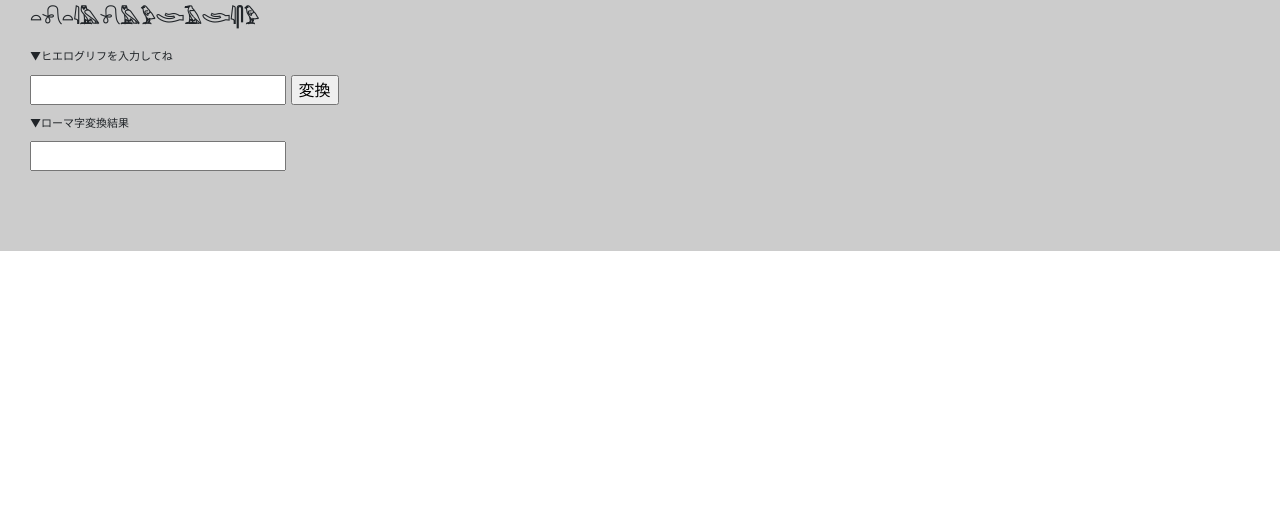
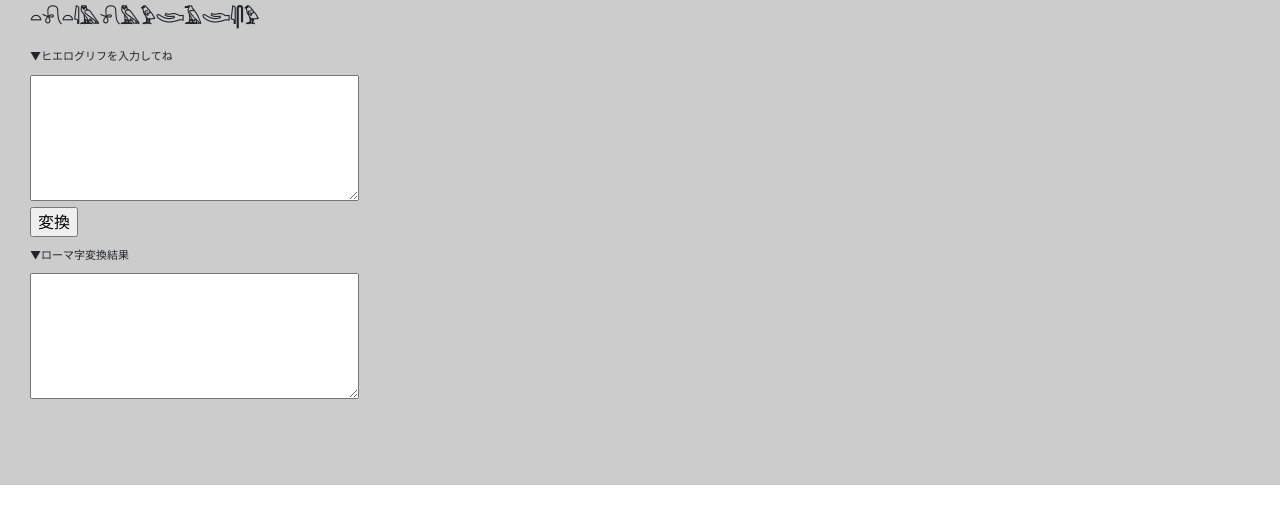
Before and after one commit to pyonmaru/hieroglyph, a plain HTML site: page index.html in a window 1280 px wide. Shown: the part 85-608 px from the top of the page. Drawn offline with nearby package versions, Linux system fonts and the light colour scheme.

Commit message:
Update index.html

```diff
--- a/index.html
+++ b/index.html
@@ -49,10 +49,11 @@
 
         <div style="display:inline-block;">
         <label>▼ヒエログリフを入力してね</label><br>
-          <input type="text" id="dat">
+          <textarea id="dat" cols="30" rows="5"></textarea>
+          <br>
           <input type="button" value="変換" onClick="repStr()">
           <br>
           <label>▼ローマ字変換結果</label><br>
-          <input type="text" id="dat2">
+          <textarea id="dat2" cols="30" rows="5"></textarea>
         </div>
     </div>
```
